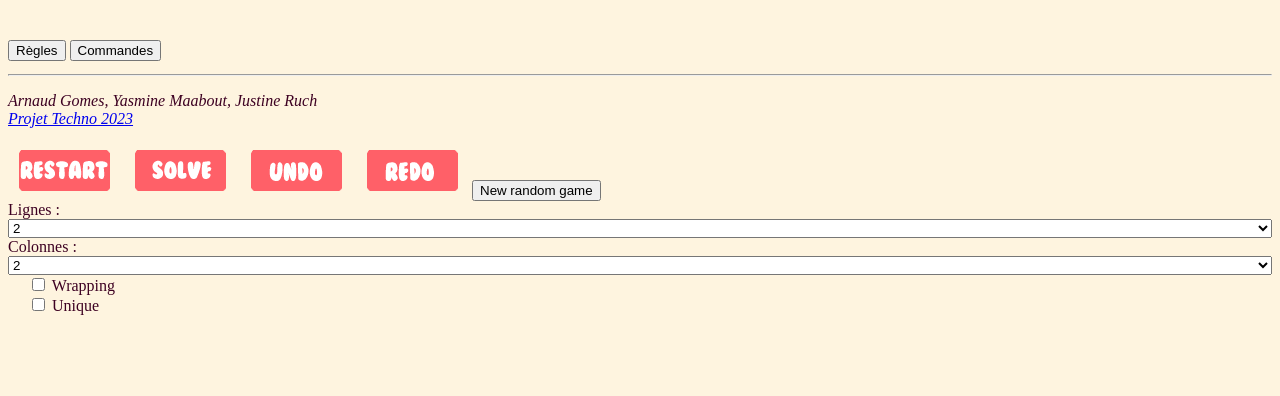
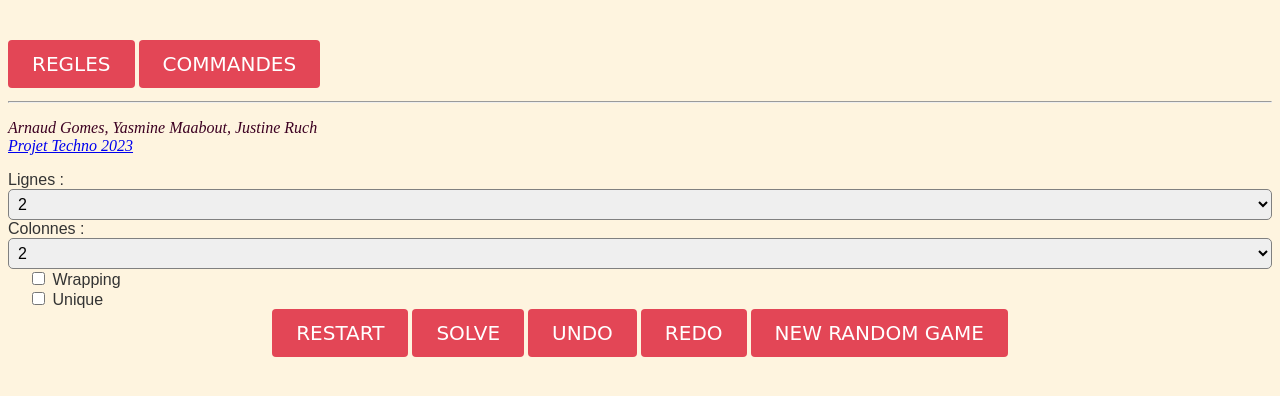
Before and after one commit to Arnaud1404/takuzu, a plain HTML site: page web/game.html in a window 1280 px wide. Shown: the part 120-516 px from the top of the page. Drawn offline with Linux system fonts and the light colour scheme; no server answers; a web font is replaced by a local one.

Commit message:
CSS elements

```diff
--- a/web/game.html
+++ b/web/game.html
@@ -15,7 +15,7 @@
     <h1> Takuzu </h1>
 
     <button id="Règles">
-          Règles
+          Regles
       </button>
     <div id="Popup" class="popup">
         <div class="popup-content">
@@ -72,13 +72,7 @@
     </em></p>
 
 
-    <div id="buttons">
-        <button id="restart"><img src="../resources/images/restart.png"></button>
-        <button id="solve"><img src="../resources/images/solve.png"></button>
-        <button id="undo"><img src="../resources/images/undo.png"></button>
-        <button id="redo"><img src="../resources/images/redo.png"></button>
-        <button id="random">New random game</button>
-
+    <div>
 		<div style="display: flex; flex-direction: column;">
 			<label for="rows_selector">Lignes :</label>
 			<select id="rows_selector">
@@ -102,6 +96,13 @@
 			<label><input type="checkbox" id="wrapping" value="option1"> Wrapping</label>
 			<label><input type="checkbox" id="unique" value="option2"> Unique</label>
 		</div>
+        <div class="game_actions">
+        <button id="restart">Restart</button>
+        <button id="solve">Solve</button>
+        <button id="undo">Undo</button>
+        <button id="redo">Redo</button>
+        <button id="random">New random game</button>
+        </div>
 
     </div>
 
--- a/web/mystyle.css
+++ b/web/mystyle.css
@@ -15,7 +15,7 @@ h1 { /*titre takuzu*/
 
 
 h2{
-    color: #FCA5B1;
+    color: rgb(206, 68, 86);
     font-family: 'Happy Groovy', cursive;
     font-weight: bold;
 }
@@ -39,13 +39,28 @@ ul li {
 }
 
 
-#restart, #solve, #undo, #redo{
-    border:none;
-    background-color: #fef4df;
+
+button {
+    background-color:#e34656;
+    font-family: 'Happy Groovy', cursive;
+    color: #fff;
+    padding: 12px 24px;
+    border-radius: 4px;
+    border: none;
+    text-transform: uppercase;
+    font-size: 20px;
     cursor: pointer;
+    transition: background-color 0.4s ease;
+  }
+button:hover {
+    background-color: #e9808e;
+  }
+
+.game_actions{
+    text-align: center;
 }
+.popup {
 
-.popup {
     position: fixed;
     z-index: 1;
     left: 0;
@@ -71,3 +86,16 @@ ul li {
 .show {
     display: block;
 }
+
+* select,
+* input[type="checkbox"] {
+  border: 1px solid gray;
+  padding: 5px;
+  border-radius: 5px;
+  font-size: 16px;
+}
+* label {
+    font-family: sans-serif;
+    font-size: 16px;
+    color: #333;
+  }
```
